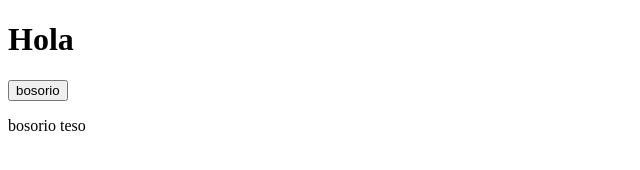
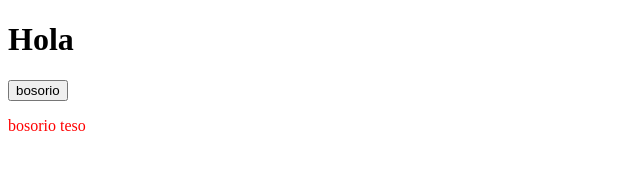
Before and after one commit to brian0602/Prueba, a plain HTML site: page index.html in a window 1280 px wide. Shown: the full height of the page, 0-640 px from the left. Drawn offline with Linux system fonts and the light colour scheme.

Commit message:
Le agregue un nuevo color al parrafo

```diff
--- a/index.html
+++ b/index.html
@@ -8,6 +8,6 @@
 	<h1>Hola</h1>
 	<input type="submit" value="bosorio">
 
-	<p>bosorio teso</p>
+	<p style="color:red">bosorio teso</p>
 </body>
 </html>
```
